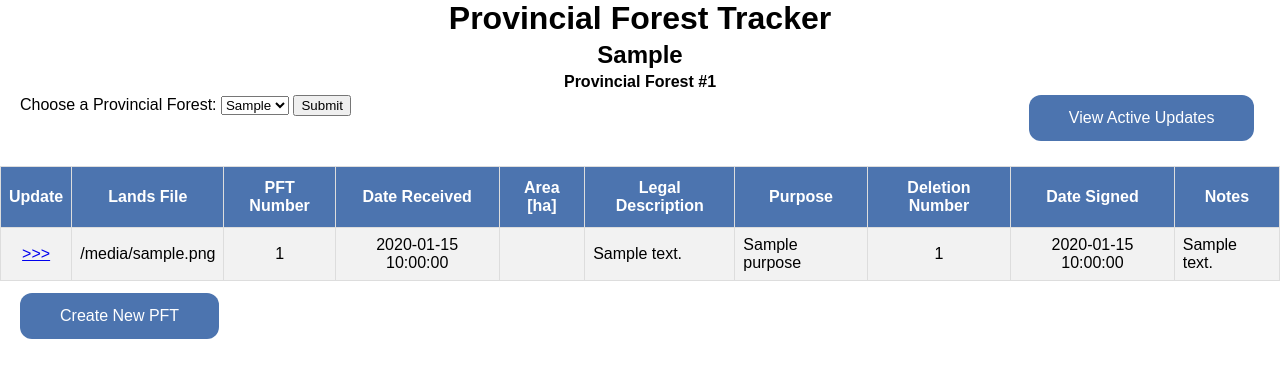
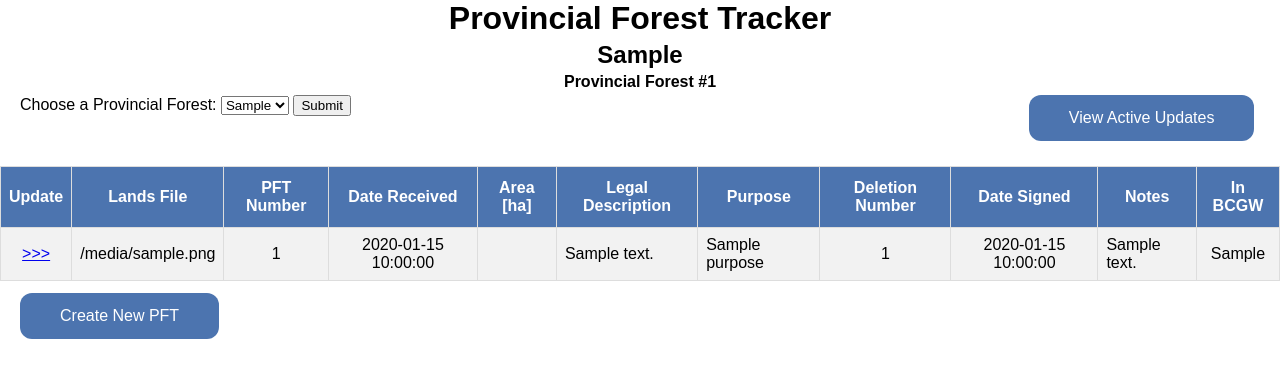
Before and after one commit to bcgov/FADM_Edit_Workflows, a Flask app: template PF_Tracker/templates/index.html in a window 1280 px wide. Shown: the top 378 px of the page. Run offline with Flask 2, Linux system fonts and the light colour scheme; the template is opened without the code that fills it: most values are stand-ins (such as "Sample title", 1, 10 or a date in 2020); parts of the project's set-up code (start-up, migrations or seed data) failed here and were passed over.

Commit message:
Added In BCGW field to application interface

```diff
--- a/PF_Tracker/templates/index.html
+++ b/PF_Tracker/templates/index.html
@@ -32,6 +32,7 @@
                 <th>Deletion Number</th>
                 <th>Date Signed</th>
                 <th>Notes</th>
+                <th>In BCGW</th>
                 <!-- <th></th> -->
             </tr>
                 {% for entry in pf_db_data %}
@@ -48,6 +49,7 @@
                         <td>{% if entry.deletion_number %}{{ entry.deletion_number }}{% endif %}</td>
                         <td>{% if entry.date_signed %}{{ entry.date_signed }}{% endif %}</td>
                         <td class="left">{% if entry.notes %}{{ entry.notes }}{% endif %}</td>
+                        <td>{% if entry.in_bcgw %}{{entry.in_bcgw}}{% endif %}</td>
 
                         <!-- <td>
                             <a href="/delete/{{prov_forest}}/{{entry.id}}"> <i class="bi bi-trash"></i> </a>
```
